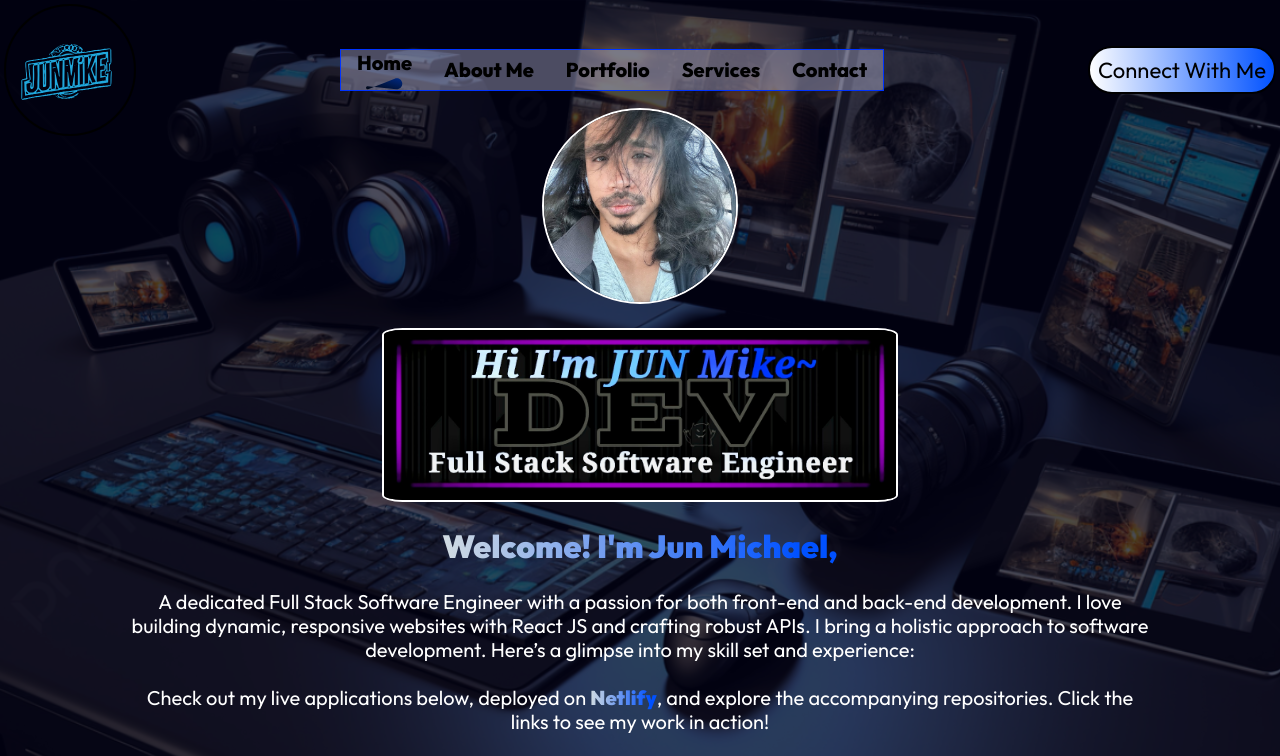
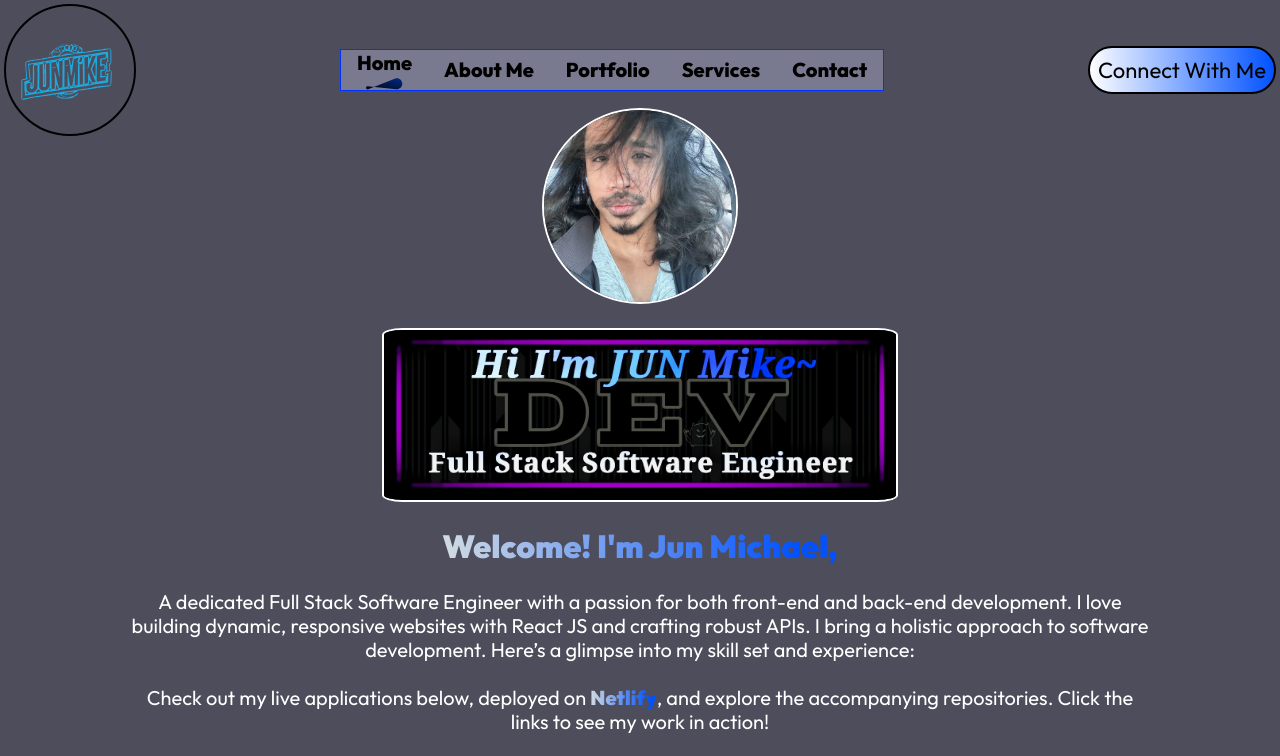
Before and after one commit to MichaelDAbadJr/Portfolio, a React (Vite) app: page / in a window 1280 px wide. Shown: the top 756 px of the page. Built offline with nearby package versions, Linux system fonts and the light colour scheme.

Commit message:
final fix

```diff
--- a/src/index.css
+++ b/src/index.css
@@ -2,19 +2,30 @@
   margin: 0;
   padding: 0;
 }
-body {
+
+html, body {
   min-height: 100vh;
   width: 100%;
-  /* background: white; */
   color: white;
   font-family: 'outfit';
-  background: url('/Background1.png');
+  overflow-x: hidden; /* Prevent horizontal scrolling */
+  position: relative; /* Ensure other content stacks properly over the background */
+}
+
+/* Create a separate fixed div for the background image */
+#background {
+  position: fixed;
+  top: 0;
+  left: 0;
+  width: 100%;
+  height: 100%;
+  background: url('/Background1.png') center top no-repeat;
   background-size: cover; /* Ensures the image covers the whole element */
-  background-position: center; /* Centers the image */
-  background-repeat: no-repeat; /* Prevents tiling if the image is smaller than the element */
-  background-attachment: fixed;
+  z-index: -1; /* Keeps it behind other content */
 }
- body::before {
+
+/* Add dark overlay on top of the background image */
+body::before {
   content: '';
   position: fixed;
   top: 0;
@@ -23,11 +34,14 @@ body {
   height: 100%;
   background-color: rgba(2, 2, 24, 0.7);
   z-index: -1;
- }
-/* Specific fix for iOS devices (iPhones, iPads) */
+}
+
+/* Fix for iOS */
 @supports (-webkit-touch-callout: none) {
-  body {
-    background-attachment: scroll; /* Disable fixed background for iOS */
-    background-size: 100vw 100vh; /* Ensure it covers the whole viewport */
+  html, body {
+    background-attachment: scroll; /* Default to scroll on iOS to avoid issues */
+  }
+  #background {
+    position: absolute; /* For iOS to keep background positioned */
   }
 }
```
